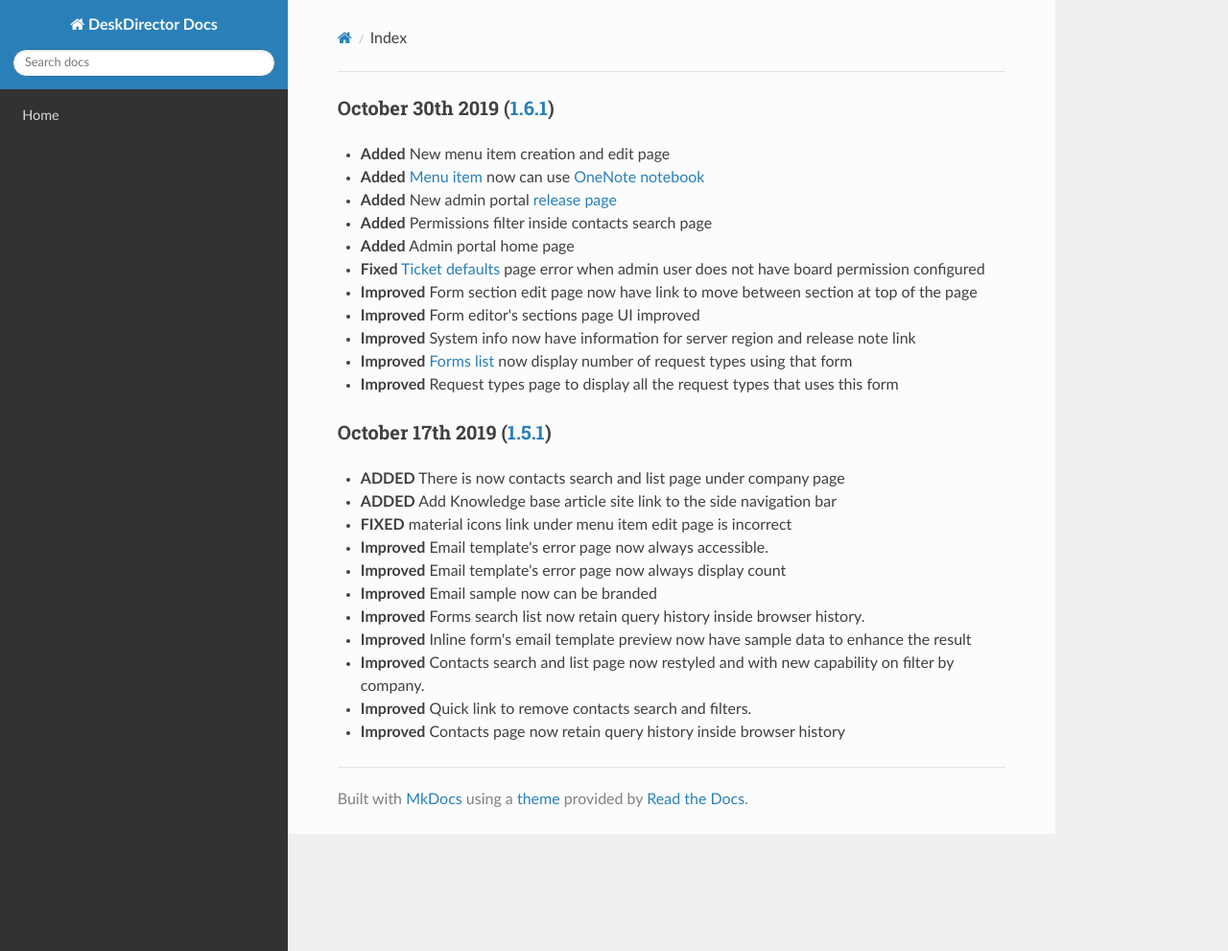
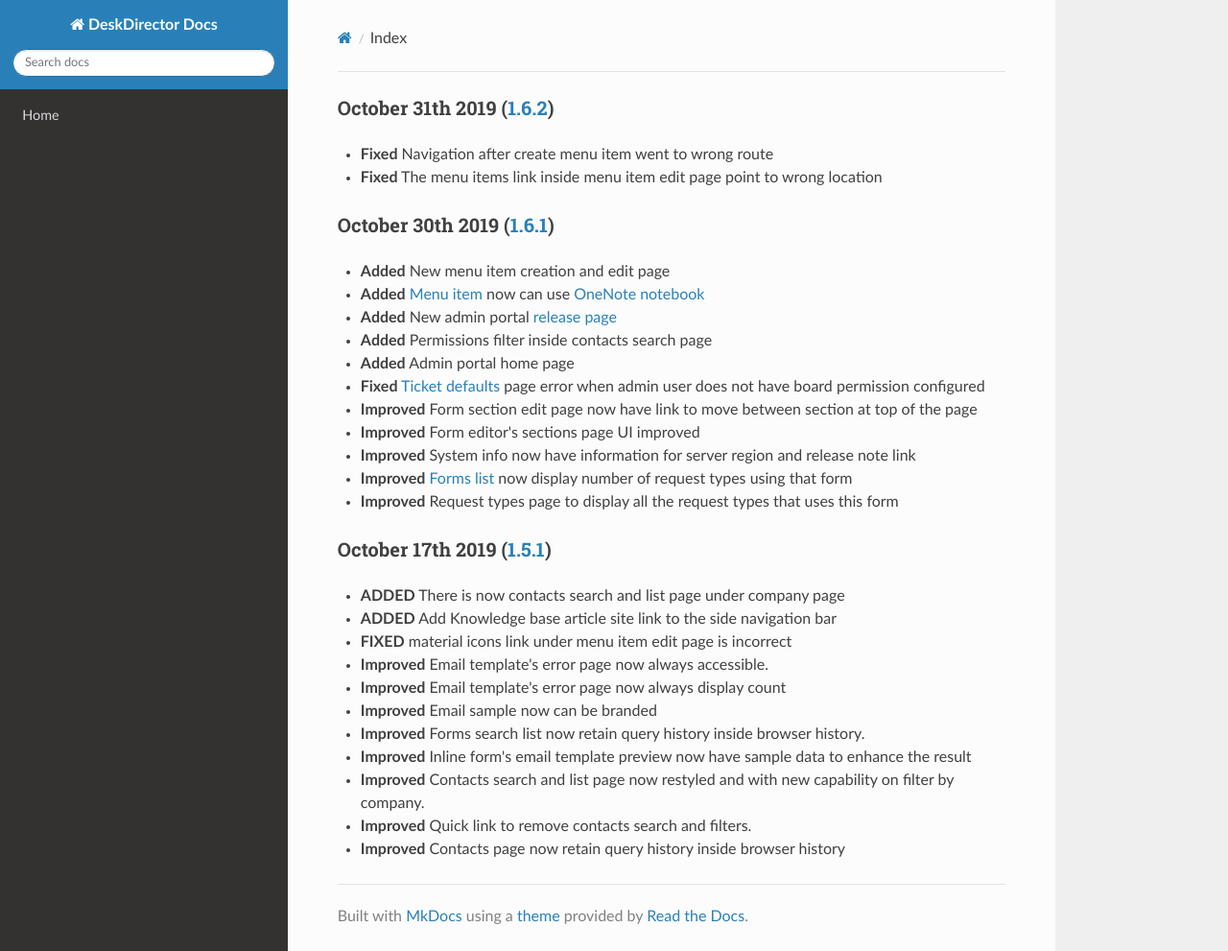
Before and after one commit to DeskDirector/docs, an MkDocs documentation site: the page built from docs/_release/admin/README.md, in a window 1280 px wide and 991 px high. Shown: the whole window at 96% size. Built offline with MkDocs 1.6.1, drawn with Linux system fonts in a browser that asks for light colours; nearby versions of some CDN libraries; old or Windows-style settings are respelled for this version of MkDocs.

Commit message:
Update README.md

```diff
--- a/docs/_release/admin/README.md
+++ b/docs/_release/admin/README.md
@@ -1,3 +1,7 @@
+### October 31th 2019 ([1.6.2](v1.6.2))
+* **Fixed** Navigation after create menu item went to wrong route
+* **Fixed** The menu items link inside menu item edit page point to wrong location
+
 ### October 30th 2019 ([1.6.1](v1.6.1))
 * **Added** New menu item creation and edit page
 * **Added** [Menu item](/portal/menus/menu-items) now can use [OneNote notebook](/portal/notebooks)
```
